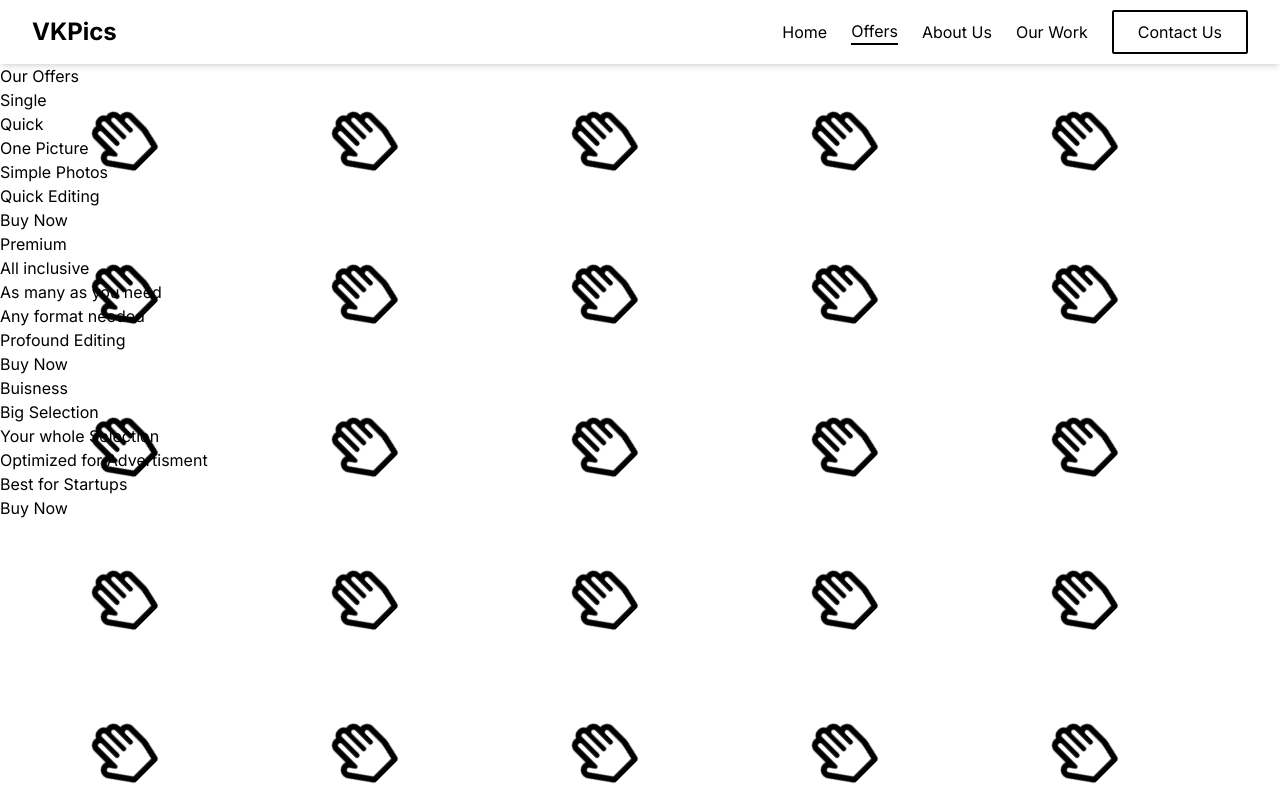
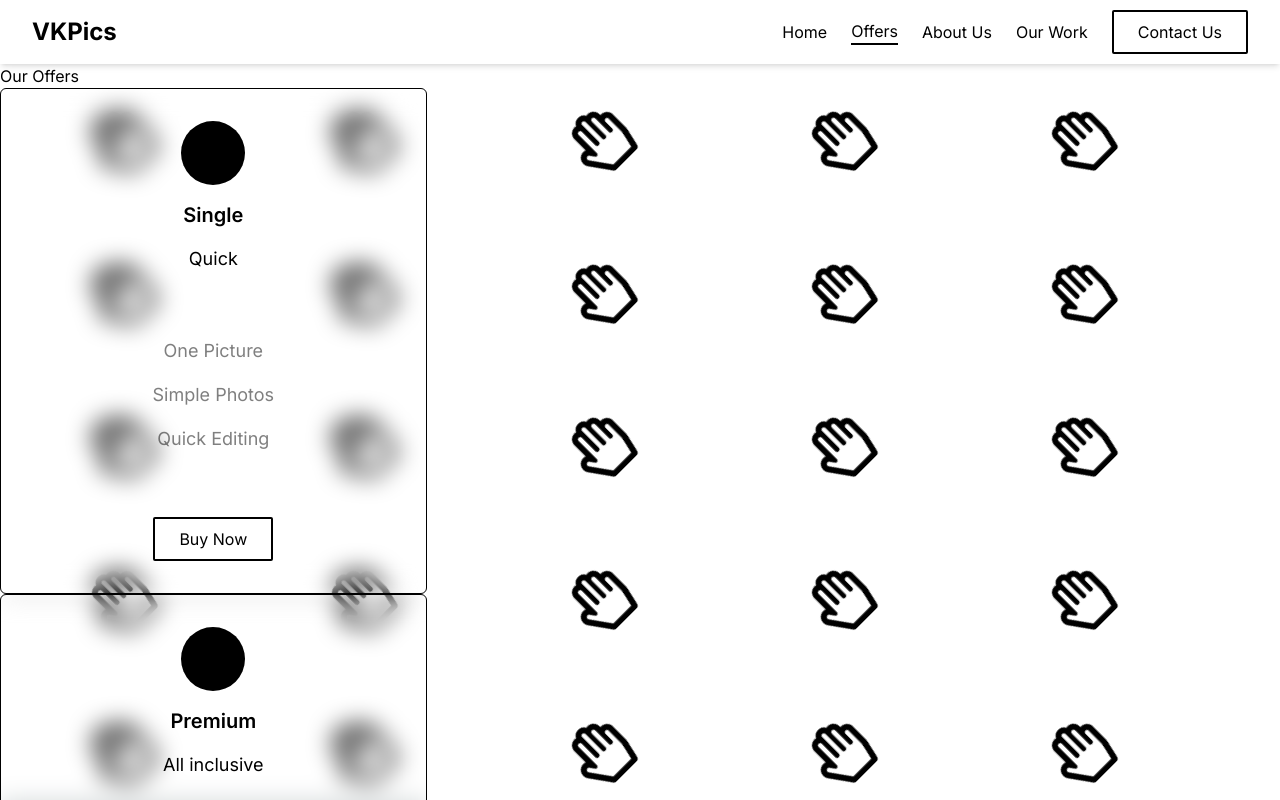
Before and after one commit to AelElliotBanyard/VKPics, a Next.js app in the folder CODE/: page /offers in a window 1280 px wide. Shown: the top 800 px of the page. Built offline with nearby package versions, Linux system fonts and the light colour scheme.

Commit message:
Update global.css with styling for offescard

```diff
--- a/CODE/app/globals.css
+++ b/CODE/app/globals.css
@@ -98,4 +98,40 @@ body {
   .not-found > .not-found__message {
     @apply text-2xl font-semibold px-4 py-2 text-black dark:text-white;
   }
+
+  .offerCard {
+    @apply flex flex-col h-full items-center gap-16 border rounded-md border-black dark:border-white py-8 px-12 w-1/3 backdrop-blur-md;
+  }
+
+  .offerCard__head {
+    @apply flex flex-col items-center gap-4;
+  }
+
+  .offerCard__head > .offerCard__circle {
+    @apply w-16 h-16 bg-black dark:bg-white rounded-full;
+  }
+
+  .offerCard__head > .offerCard__title {
+    @apply text-xl font-semibold text-black dark:text-white;
+  }
+
+  .offerCard__head > .offerCard__subtitle {
+    @apply text-lg text-black dark:text-white;
+  }
+
+  .offerCard__body {
+    @apply flex flex-col items-center gap-4;
+  }
+
+  .offerCard__body > .offerCard__feature {
+    @apply text-lg text-black/50 dark:text-white/50 text-center;
+  }
+
+  .offerCard__footer {
+    @apply flex flex-col items-center;
+  }
+
+  .offerCard__footer > .offerCard__button {
+    @apply px-6 py-2 rounded-sm dark:bg-black dark:text-white bg-white text-black border-2 dark:border-white border-black w-full;
+  }
 }
```
